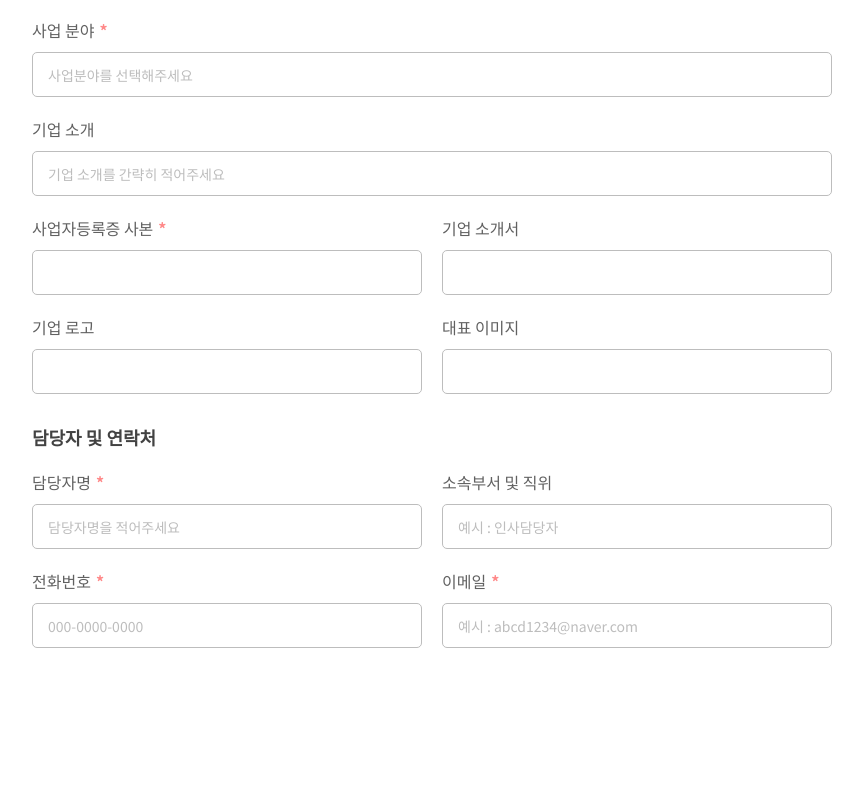
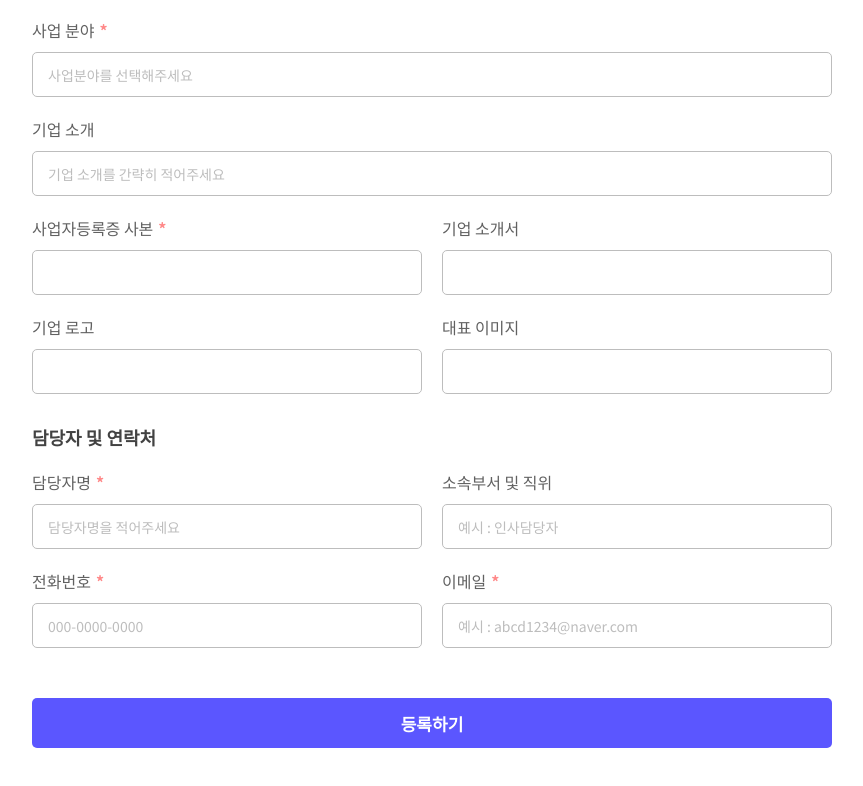
Before and after one commit to JobITs-DSM/ViceCity, a Next.js app: page /regist in a window 1280 px wide. Shown: the part 559-1345 px from the top of the page, without its empty margins (208-1071 px from the left). Before the commit the page ends 1257 px from the top, so only its background shows below. Built offline with nearby package versions, Linux system fonts and the light colour scheme.

Commit message:
add 등록하기 버튼

```diff
--- a/components/Regist/index.tsx
+++ b/components/Regist/index.tsx
@@ -38,6 +38,17 @@ const InputGridWrap = styled.div`
   grid-column-gap: 20px;
 `;
 
+const SubmitButton = styled.button`
+  width: 100%;
+  height: 50px;
+  background-color: ${COLOR.main};
+  color: ${COLOR.white};
+  border-radius: 5px;
+  margin-top: 50px;
+  font-size: 17px;
+  font-weight: bold;
+`;
+
 type Props = {};
 
 export const Regist = (props: Props) => {
@@ -66,6 +77,7 @@ export const Regist = (props: Props) => {
         {formListToInput(FORM_LIST_FOR_COMPANY_INTRO)}
         <FormSectionTitle>담당자 및 연락처</FormSectionTitle>
         {formListToInput(FORM_LIST_FOR_MANAGER_AND_CONTACT)}
+        <SubmitButton>등록하기</SubmitButton>
       </FormContainer>
     </Wrapper>
   );
```
